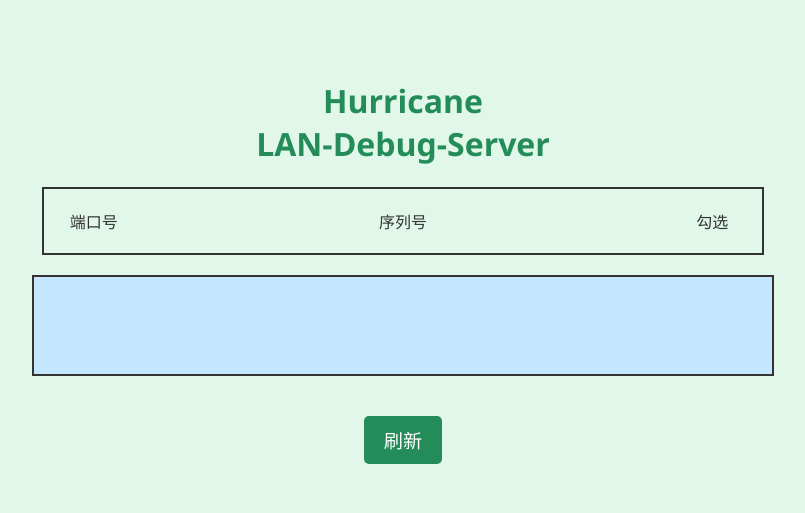
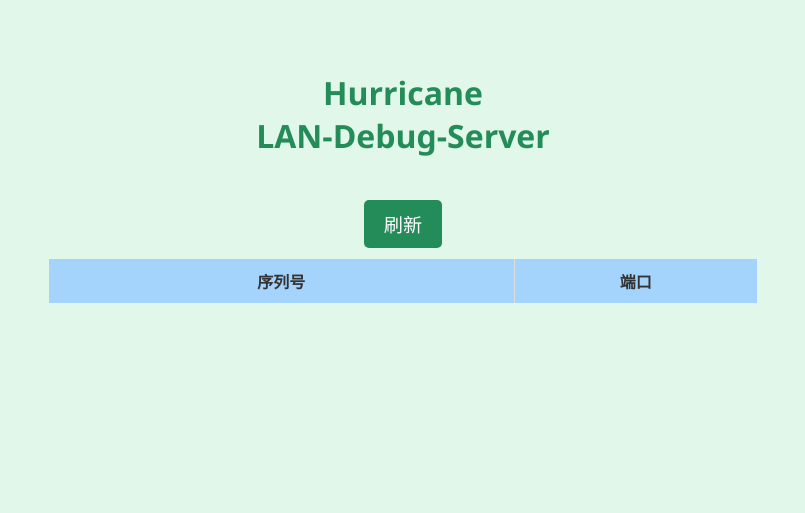
Before and after one commit to XJU-Hurricane-Team/LAN-Debug-Server, a Flask app: page / in a window 1280 px wide. Shown: the top 513 px of the page, without its empty margins (237-1042 px from the left). Run offline with Flask 3, Linux system fonts and the light colour scheme; data that the repository does not hold is empty; parts of the project's set-up code (start-up, migrations or seed data) failed here and were passed over.

Commit message:
feat: Optimize web UI and add copy button.

```diff
--- a/app.py
+++ b/app.py
@@ -1,21 +1,54 @@
 from flask import Flask, render_template, jsonify
-import main
+import re
+from Server import *
+import socket
 
-app = Flask(__name__)
 
-JlinkList = main.get_jlink_list()
+def get_local_ip():
+    try:
+        s = socket.socket(socket.AF_INET, socket.SOCK_DGRAM)
+        s.connect(("8.8.8.8", 80))
+        ip = s.getsockname()[0]
+    finally:
+        s.close()
+    return ip
+
+
+def get_jlink():
+    out = 'J-Link[0] USB Serial number: 20240002\nJ-Link[1] USB Serial number: 20240003'
+
+    jlink_filter_re = re.compile(r'J-Link\[(\d+)].*?Serial number: (\d+)')
+    jlink_list = jlink_filter_re.findall(out)
+
+    port = 19010
+    server_list = []
+    ip = get_local_ip()
+    for jlink in jlink_list:
+        new_server = JLinkServer(jlink[1], port, ip)
+        server_list.append(new_server)
+        port += 1
+
+    return server_list
+
+
+app = Flask(__name__, static_folder='static')
+
+JlinkList = get_jlink()
 for Jlink in JlinkList:
-        Jlink.start()
+    Jlink.start()
 
 running_jlink_servers = {jlink.sn: jlink for jlink in JlinkList}
+
+
 @app.route('/')
 def index():
     return render_template('hello.html')
 
+
 @app.route('/get_jlink_list')
 def get_jlink_list():
-    jlink_list = main.get_jlink_list()
-    # 将对象列表转换为字典列表以便JSON序列化
+    jlink_list = get_jlink()
+    # 将对象列3表转换为字典列表以便JSON序列化
     jlink_data = [{'port': server.port, 'serial': server.sn, 'ip': server.ip} for server in jlink_list]
     for Jlink in jlink_list:
         if Jlink.sn not in running_jlink_servers:
--- a/gunicorncfg.py
+++ b/gunicorncfg.py
@@ -1,5 +1,5 @@
 # 是否开启debug模式
-debug = True
+debug = False
 # 访问地址
 bind = "0.0.0.0:8000"
 # 工作进程数
--- a/main.py
+++ /dev/null
@@ -1,38 +0,0 @@
-import re
-from Server import *
-import socket
-
-def get_local_ip():
-    try:
-        s = socket.socket(socket.AF_INET, socket.SOCK_DGRAM)
-        s.connect(("8.8.8.8", 80))
-        ip = s.getsockname()[0]
-    finally:
-        s.close()
-    return ip
-
-def get_jlink_list():
-    proc = Popen(
-        args=[f'{JLINK_PATH}{JLINK_COMMANDER_EXEC}', '-NoGui', '1', '-ExitOnError', '1'],
-        stdin=PIPE,
-        stdout=PIPE,
-        stderr=PIPE,
-        shell=True,
-        encoding='utf-8'
-    )
-
-    proc.stdin.write('ShowEmuList USB\nq')
-    out, err = proc.communicate()
-
-    jlink_filter_re = re.compile(r'J-Link\[(\d+)].*?Serial number: (\d+)')
-    jlink_list = jlink_filter_re.findall(out)
-
-    port = 19010
-    server_list = []
-    ip = get_local_ip()
-    for jlink in jlink_list:
-        new_server = JLinkServer(jlink[1], port, ip)
-        server_list.append(new_server)
-        port += 1
-
-    return server_list
--- /dev/null
+++ b/requirements.txt
@@ -0,0 +1,2 @@
+Flask~=3.1.0
+gunicorn~=23.0.0
--- /dev/null
+++ b/static/style.css
@@ -0,0 +1,180 @@
+body {
+    margin: 0;
+    font-family: 'Segoe UI', Tahoma, Geneva, Verdana, sans-serif;
+    background-color: #e0f7e9;
+    color: #333;
+    padding: 50px;
+}
+
+h1 {
+    font-size: 2em;
+    color: #238c59;
+    text-align: center;
+}
+
+.row-container {
+    width: 60%;
+    margin: 0 auto;
+}
+
+.row-title {
+    background-color: #a4d3fb;
+    color: #333;
+    font-weight: bold;
+    margin-bottom: 5px; /* 减小行间距 */
+    display: flex;
+}
+
+.row {
+    display: flex;
+    background-color: #fff;
+    border: 1px solid #ddd;
+    transition: background-color 0.3s ease, color 0.3s ease;
+}
+
+.row:hover {
+    background-color: #007bff;
+    color: white;
+    cursor: pointer;
+}
+
+.column {
+    /*flex: 1; !* 使两列宽度相等 *!*/
+    padding: 10px; /* 减小内边距 */
+    text-align: center;
+}
+
+.column:nth-child(1) {
+    flex: 2; /* 第一列占 1 份 */
+}
+
+.column:nth-child(2) {
+    flex: 1; /* 第二列占 2 份 */
+}
+
+.column:first-child {
+    border-right: 1px solid #ddd; /* 列之间的分隔线 */
+}
+
+.config-box {
+    margin-top: 30px;
+    margin-left: auto;
+    margin-right: auto;
+    width: 60%; /* 宽度 */
+    height: 60%; /* 高度 */
+    background-color: #f0f0f0; /* 背景颜色 */
+    border: 2px solid #007bff; /* 边框 */
+    border-radius: 15px; /* 圆角半径 */
+    box-shadow: 0 4px 8px rgba(0, 0, 0, 0.1); /* 阴影效果 */
+    padding: 20px; /* 内边距 */
+    /*text-align: center; !* 文字居中 *!*/
+    font-family: Arial, sans-serif; /* 字体 */
+    color: #333; /* 文字颜色 */
+}
+
+.info-block {
+    display: block;
+    /* 更改为 block */
+    border: 2px solid #333;
+    margin: 20px auto;
+    /* 添加 auto 来水平居中 */
+    width: 60%;
+    padding: 10px;
+}
+
+.info-row {
+    display: flex;
+    justify-content: space-between;
+    margin: 10px 0;
+}
+
+.info-row div {
+    min-width: 80px;
+    text-align: center;
+}
+
+.container {
+    display: flex;
+    justify-content: center; /* 水平居中 */
+    align-items: center; /* 垂直居中 */
+    height: 10vh; /* 使容器占满整个视口高度 */
+    /*border: 1px solid #ddd;*/
+}
+
+
+.refresh-button {
+    background-color: #238c59;
+    color: white;
+    padding: 10px 20px;
+    border: none;
+
+    text-align: center;
+    align-items: center;
+    cursor: pointer;
+    font-size: 1.2em;
+    margin-top: 10px;
+    border-radius: 5px;
+}
+
+.refresh-button:hover {
+    background-color: #2e8b57;
+}
+
+
+.code-container {
+    position: relative;
+    background-color: #f6f8fa;
+    border: 1px solid #e1e4e8;
+    border-radius: 6px;
+    padding: 16px;
+    margin: 20px 0;
+    text-align: left;
+}
+
+pre {
+    margin: 0;
+    font-size: 14px;
+    line-height: 1.45;
+    color: #24292e;
+    overflow-x: auto;
+}
+
+code {
+    display: flex;
+    padding: 0;
+    margin: 0;
+    background-color: transparent;
+    font-family: "SF Mono", "Monaco", "Consolas", "Courier New", monospace, "Microsoft YaHei";
+    border: none;
+}
+
+#copy-button {
+    position: absolute;
+    top: 10px;
+    right: 10px;
+    background-color: #0366d6;
+    color: white;
+    border: none;
+    border-radius: 4px;
+    padding: 5px 10px;
+    font-size: 12px;
+    cursor: pointer;
+}
+
+#copy-button:hover {
+    background-color: #0356b6;
+}
+
+/* 文字淡入淡出效果 */
+#copy-button span {
+    display: inline-block;
+    transition: opacity 0.3s ease;
+}
+
+.fade-out {
+    opacity: 0;
+}
+
+.fade-in {
+    opacity: 1;
+}
--- a/templates/hello.html
+++ b/templates/hello.html
@@ -5,129 +5,130 @@
     <meta charset="UTF-8">
     <meta name="viewport" content="width=device-width, initial-scale=1.0">
     <title>JlinkDebug</title>
-    <link rel="icon" href="/templates/logo-banner.png" type="image/png">
-    <style>
-        body {
-            font-family: 'Segoe UI', Tahoma, Geneva, Verdana, sans-serif;
-            background-color: #e0f7e9;
-            color: #333;
-            text-align: center;
-            padding: 50px;
-        }
+    <link rel="icon" href="/static/logo-banner.png" type="image/png">
+    <link href="/static/style.css" rel="stylesheet" type="text/css"/>
+</head>
 
-        h1 {
-            font-size: 2em;
-            color: #238c59;
-        }
-
-        .info-block {
-            display: block;
-            /* 更改为 block */
-            border: 2px solid #333;
-            margin: 20px auto;
-            /* 添加 auto 来水平居中 */
-            width: 60%;
-            padding: 10px;
-        }
-
-        .info-row {
-            display: flex;
-            justify-content: space-between;
-            margin: 10px 0;
-        }
-
-        .info-row div {
-            min-width: 80px;
-            text-align: center;
-        }
-
-        .code-block {
-            border: 2px solid #333;
-            padding: 20px;
-            margin: 20px auto;
-            /* 添加 auto 来水平居中 */
-            background-color: #c4e7ff;
-            width: 60%;
-            text-align: left;
-            white-space: pre-wrap;
-            font-family: Consolas, "Courier New", monospace;
-        }
-
-        .refresh-button {
-            background-color: #238c59;
-            color: white;
-            padding: 10px 20px;
-            border: none;
-
-            cursor: pointer;
-            font-size: 1.2em;
-            margin-top: 20px;
-            border-radius: 5px;
-        }
-
-        .refresh-button:hover {
-            background-color: #2e8b57;
-        }
-    </style>
-</head>
 
 <body>
 <h1>Hurricane<br>LAN-Debug-Server</h1>
+<div class="container">
+    <button class="refresh-button" onclick="refreshJlinkList()">刷新</button>
+</div>
 
-    <div class="info-block" id="jlink-info">
-        <!-- This section will be populated dynamically -->
-        <div class="info-row">
-            <div>端口号</div>
-            <div>序列号</div>
-            <!-- <div>别名</div> -->
-            <div>勾选</div>
+
+<div class="row-container" id="jlink-table">
+    <div class="row-title">
+        <div class="column">序列号</div>
+        <div class="column">端口</div>
     </div>
+</div>
+
+<div class="config-box" id="config" style="display: none;">
+    <code>launch.json</code>
+    <div class="code-container">
+        <code id="debug-param">"ipAddress": "xx.xx.xx.xx:yy",</code>
+        <button id="copy-button" onclick="copyCode('debug-param')"><span>复制</span></button>
+    </div>
+    烧录参数：
+    <div class="code-container">
+        <code id="flash-param">-IP xx.xx.xx.xx:yy</code>
+        <button id="copy-button" onclick="copyCode('flash-param')"><span>复制</span></button>
+    </div>
+
 
 </div>
 
-    <div class="code-block" id="selected-info">
-        <!-- Selected JLink information will be displayed here -->
-    </div>
-
-    <button class="refresh-button" onclick="refreshJlinkList()">刷新</button>
 
 <script>
+    const copyButton = document.getElementById('copy-button');
+    const buttonText = copyButton.querySelector('span');
+
+    function copyCode(id) {
+        const codeEle = document.getElementById(id);
+        const code = codeEle.textContent;
+        const buttonText = codeEle.nextElementSibling.querySelector('span');
+
+        if (navigator.clipboard) {
+            navigator.clipboard.writeText(code);
+        } else {
+            var textArea = document.createElement("textarea");
+            textArea.value = code;
+            textArea.style.position = "fixed";  // Avoid scrolling to bottom
+            document.body.appendChild(textArea);
+            textArea.focus();
+            textArea.select();
+            try {
+                var successful = document.execCommand('copy');
+                if (!successful) {
+                    console.error('Fallback: Copying text command was unsuccessful');
+                }
+            } catch (err) {
+                console.error('Fallback: Oops, unable to copy', err);
+            }
+            document.body.removeChild(textArea);
+        }
+
+        // 添加淡出效果
+        buttonText.classList.remove('fade-in');
+        buttonText.classList.add('fade-out');
+
+        // 在淡出完成后改变文字
+        setTimeout(() => {
+            buttonText.textContent = '成功';
+            buttonText.classList.remove('fade-out');
+            buttonText.classList.add('fade-in');
+        }, 300); // 等待淡出完成
+
+        // 3秒后恢复文字和样式
+        setTimeout(() => {
+            buttonText.classList.remove('fade-in');
+            buttonText.classList.add('fade-out');
+
+            setTimeout(() => {
+                buttonText.textContent = '复制';
+                buttonText.classList.remove('fade-out');
+                buttonText.classList.add('fade-in');
+            }, 300); // 等待淡出完成
+        }, 3000);
+
+    }
+
     function refreshJlinkList() {
         fetch('/get_jlink_list')
             .then(response => response.json())
             .then(data => {
-                    const jlinkInfo = document.getElementById('jlink-info');
-                    const selectedInfo = document.getElementById('selected-info');
-                    selectedInfo.textContent = '';
-                    jlinkInfo.innerHTML = `<div class="info-row">
-                        <div>端口号</div>
-                        <div>序列号</div>
-                        <div>勾选</div>
-                    </div>`;
+                const jlinkInfo = document.getElementById('jlink-table');
 
                 data.forEach(jlink => {
                     const row = document.createElement('div');
-                        row.className = 'info-row';
-                        row.innerHTML = `<div>${jlink.port}</div>
-                                         <div>${jlink.serial}</div>
-                                         <input type="checkbox" name="jlink-select" />`;
+                    row.className = 'row';
 
-                        row.querySelector('input').addEventListener('change', function () {
-                            if (this.checked) {
-                                selectedInfo.textContent = `调试配置：\n"-select",\n"IP=${jlink.ip}:${jlink.port}",\n \n烧录配置： \n-IP ${jlink.ip}:${jlink.port}\n`;
-                            } else {
-                                selectedInfo.textContent = '';
-                            }
+                    row.setAttribute("port", jlink.port)
+                    row.innerHTML = `<div class="column">${jlink.serial}</div><div class="column">${jlink.port}</div>`;
+                    row.addEventListener('click', () => {
+                        // 调用 JavaScript 函数
+                        handleRowClick(jlink);
+                    });
+                    jlinkInfo.appendChild(row);
                 });
 
-                        jlinkInfo.appendChild(row);
-                    });
+                // 处理行点击的函数
+                function handleRowClick(jlink) {
+                    const config = document.getElementById('config');
+                    config.style.display = "";
+                    const debug_param = document.getElementById('debug-param');
+                    const flash_param = document.getElementById('flash-param');
+                    debug_param.textContent = `"ipAddress": "${jlink.ip}:${jlink.port}",`;
+                    flash_param.textContent = `-IP ${jlink.ip}:${jlink.port}`;
+                }
             })
             .catch(error => console.error('Error:', error));
     }
 
     // 最开始的时候刷新一次
     refreshJlinkList();
+
 </script>
 </body>
 
```
Also changed, not shown: Server.py (+7 -8 lines), static/logo-banner.png (renamed from templates/logo-banner.png). Lines whose indentation alone changed are shown as unchanged.
